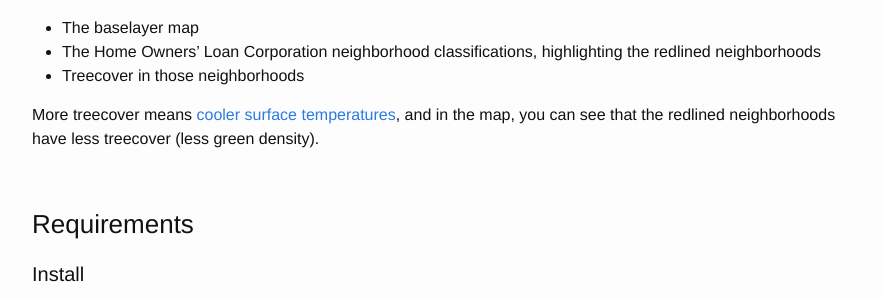
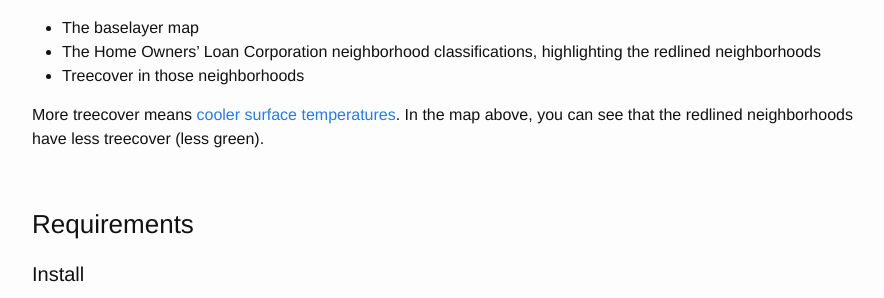
Before and after one commit to joannecheng/joannecheng.github.io, a Jekyll site: the page built from _posts/2023-09-12-recreating-richmond-map-part1.markdown, in a window 1280 px wide and 900 px high, scrolled down 1069 px. Shown: the part 154-452 px from the top of the window, without its empty margins (188-1072 px from the left). Built offline with Jekyll 4.4.1, drawn with Linux system fonts in a browser that asks for light colours; nearby versions of some CDN libraries; library files that are not in the unit come from our copies.

Commit message:
more small edits

```diff
--- a/_posts/2023-09-12-recreating-richmond-map-part1.markdown
+++ b/_posts/2023-09-12-recreating-richmond-map-part1.markdown
@@ -33,8 +33,8 @@ We'll work on displaying the following:
 * The Home Owners' Loan Corporation neighborhood classifications, highlighting the redlined neighborhoods
 * Treecover in those neighborhoods
 
-More treecover means [cooler surface temperatures](https://www.epa.gov/heatislands/using-trees-and-vegetation-reduce-heat-islands#:~:text=Trees%20and%20vegetation%20also%20provide,lower%20than%20unforested%20urban%20areas.), and
-in the map, you can see that the redlined neighborhoods have less treecover (less green density).
+More treecover means [cooler surface temperatures](https://www.epa.gov/heatislands/using-trees-and-vegetation-reduce-heat-islands#:~:text=Trees%20and%20vegetation%20also%20provide,lower%20than%20unforested%20urban%20areas.).
+In the map above, you can see that the redlined neighborhoods have less treecover (less green).
 
 <br />
 
```
